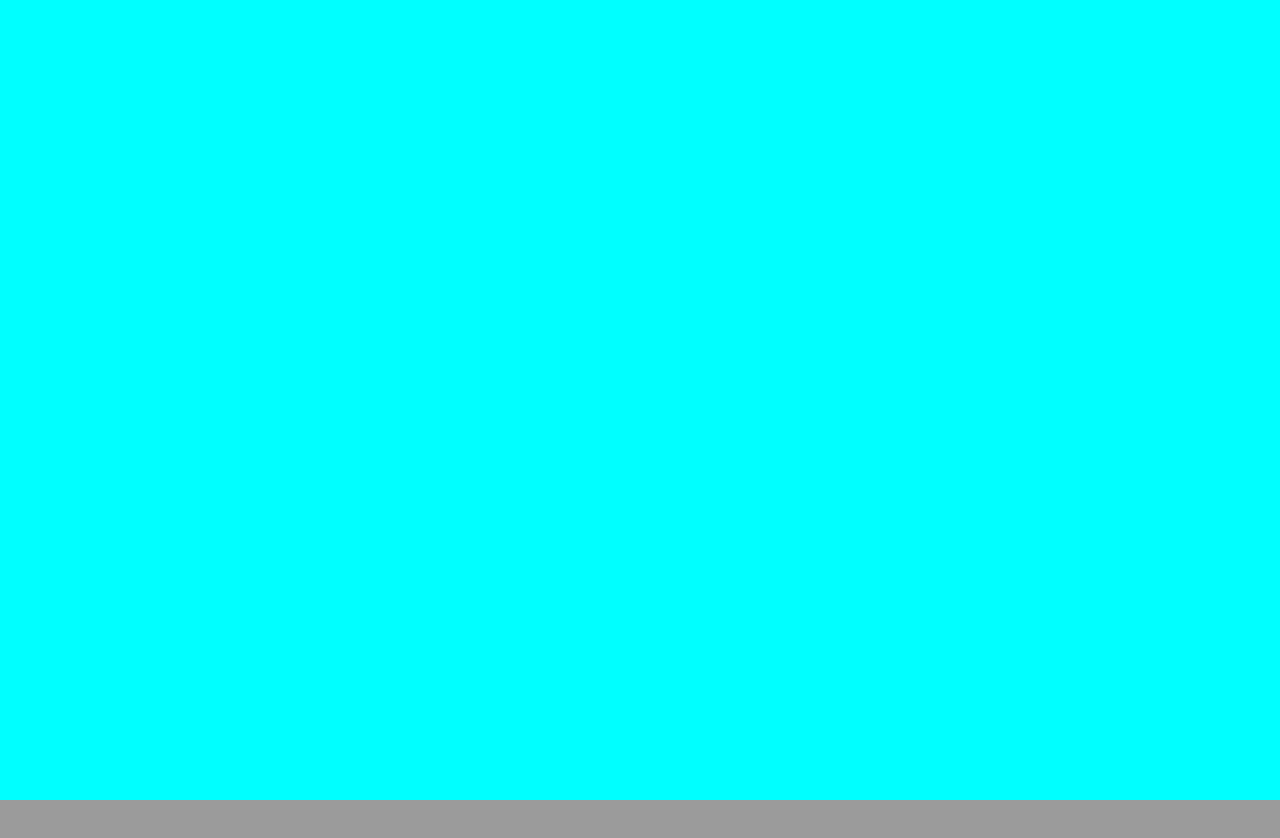
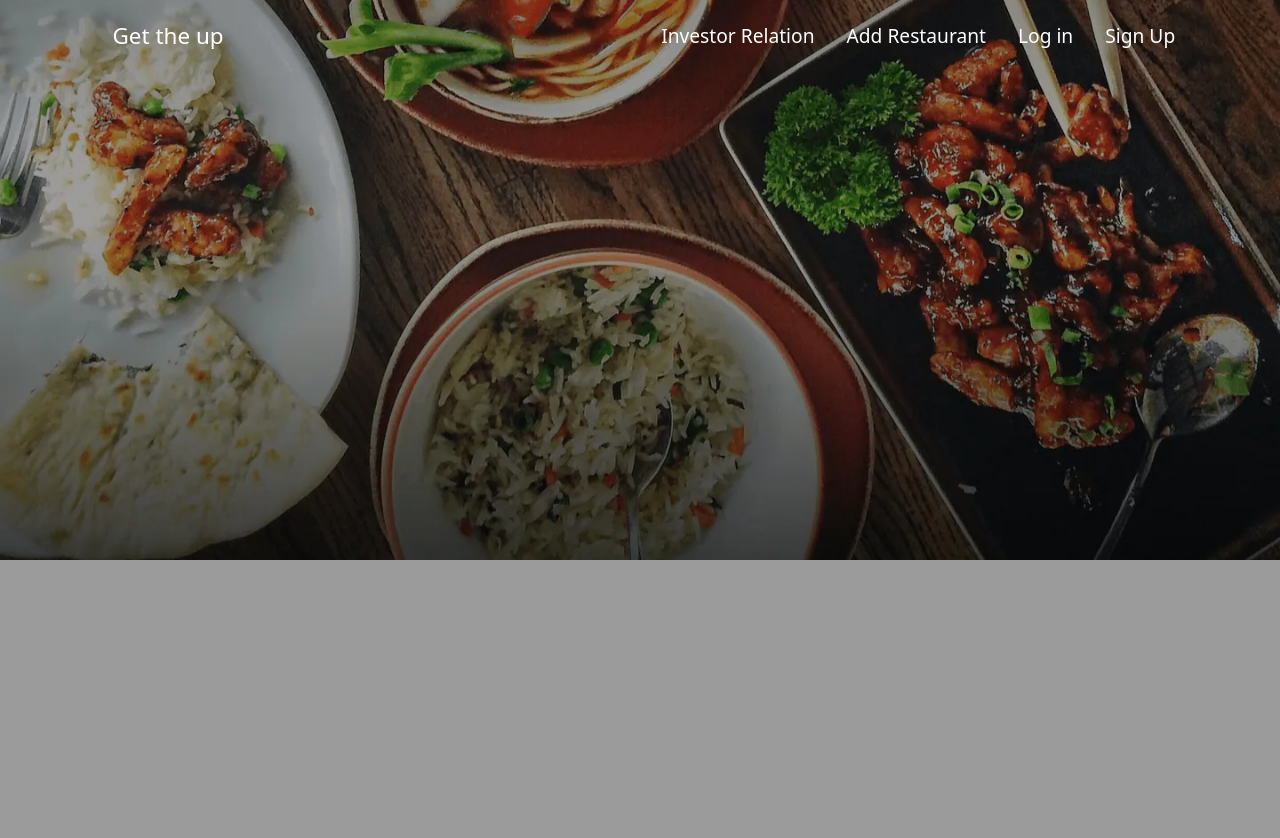
Before and after one commit to Open-source-work-for-web-developer/Zomato-clone-webpage-, a plain HTML site: page index.html in a window 1280 px wide. Shown: the top 838 px of the page. Drawn offline with Linux system fonts and the light colour scheme.

Commit message:
25% nav complete

```diff
--- a/index.html
+++ b/index.html
@@ -5,13 +5,17 @@
     <meta http-equiv="X-UA-Compatible" content="IE=edge">
     <meta name="viewport" content="width=device-width, initial-scale=1.0">
     <link rel="stylesheet" href="style.css">
-    <title>Document</title>
+    <title>Zomato Clone Webpage</title>
 </head>
 <body>
      <section id="box1">
         <nav>
+            <h1>Get the up</h1>
             <ul>
-                <li></li>
+                <li>Investor Relation</li>
+                <li>Add Restaurant</li>
+                <li>Log in</li>
+                <li>Sign Up</li>
             </ul>
         </nav>
      </section>
--- a/style.css
+++ b/style.css
@@ -7,7 +7,7 @@
     margin: 0;
     padding: 0;
     box-sizing: border-box;
-    font-family: gilroy;
+    font-family: system-ui, -apple-system, BlinkMacSystemFont, 'Segoe UI', Roboto, Oxygen, Ubuntu, Cantarell, 'Open Sans', 'Helvetica Neue', sans-serif;
 }
 
 html,
@@ -24,10 +24,76 @@ body {
     width: 100%;
 }
 #box1{
-    min-height: 100vh;
+    min-height:70vh;
     width: 100%;
-    background-color: aqua;
+    background-image: url(./images/frontimg.png);
+    background-position: center;
+    background-size: cover;
 }
+#box1 > nav {
+    width: 100%;
+    height: 70px;
+    background-color: #9a9a9a00;
+    color: #ffffff;
+    text-align: center;
+    font-size: 1.2em;
+    font-weight: bold;
+    display: flex;
+    justify-content: space-between;
+    align-items: center;
+    padding: 0 12px;
+
+}
+ nav > h1 {
+    margin-left: 8%;
+    font-weight: 500;
+    cursor: pointer;
+ }
+
+nav ul{
+    display: flex;
+    align-items: center;
+    margin-right: 6vw;
+    font-weight: 500;
+    cursor: pointer;
+    /* background-color: aqua; */
+}
+
+nav li{
+    list-style: none;
+    padding: 0 16px;
+}
+
+nav li a {
+    color: white;
+    text-decoration: none;
+}
+
+
+
+
+
+
+
+
+
+
+
+
+
+
+
+
+
+
+
+
+
+
+
+
+
+
 #box2{
     min-height: 100vh;
     width: 100%;
```
Also changed, not shown: images/frontimg.png (added).
